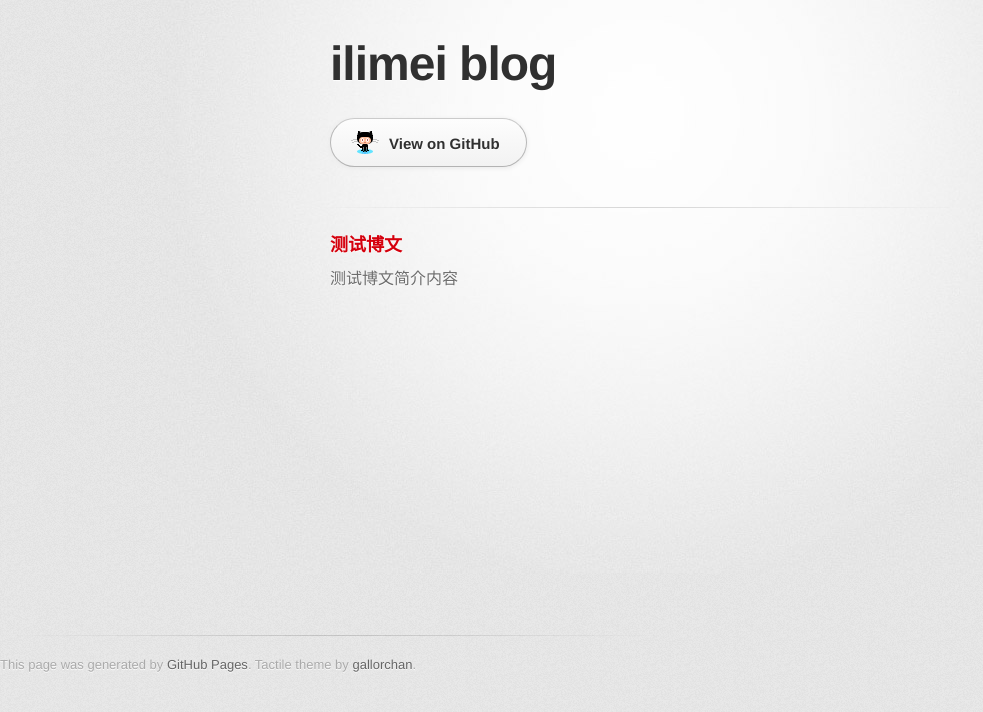
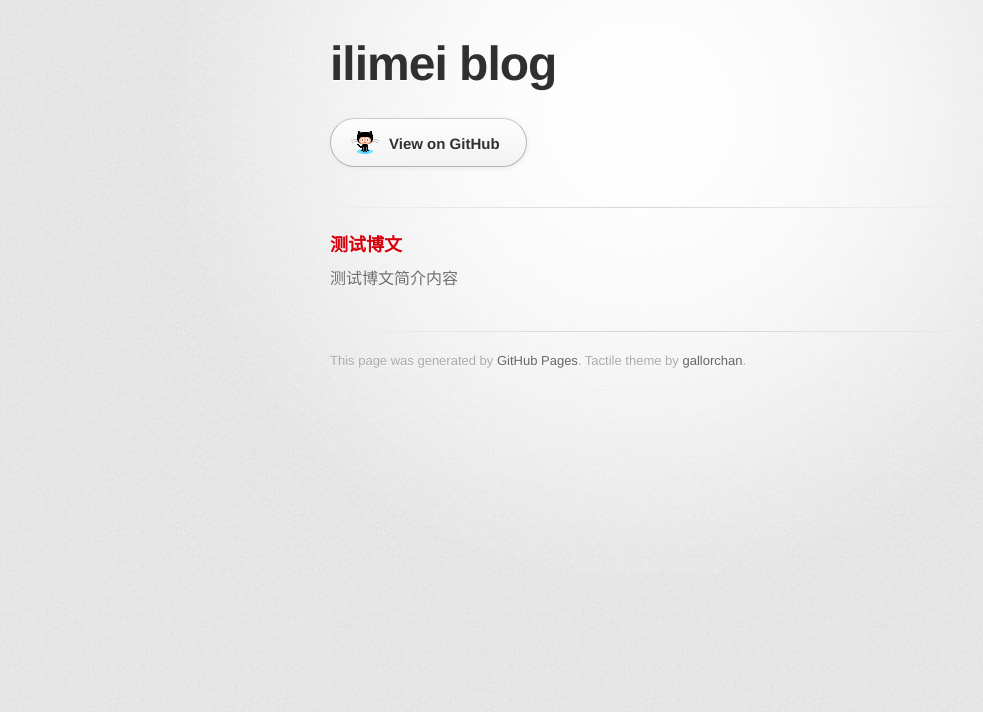
Before and after one commit to ilimei/ilimei.github.io, a Jekyll site: the page built from index.html, in a window 1280 px wide. Shown: the top 712 px of the page, without its empty margins (0-983 px from the left). Built offline with Jekyll 4.4.1, drawn with Linux system fonts in a browser that asks for light colours; some web fonts are replaced; the list of posts is cut into pages by our own code.

Commit message:
修改default模板中footer的位置

```diff
--- a/_layouts/default.html
+++ b/_layouts/default.html
@@ -8,9 +8,10 @@
     <div id="container">
       <div class="inner">
       {{ content }}
+       {% include footer.html %}
       </div>
     </div>
-    {% include footer.html %}
+
 
   </body>
 
```
